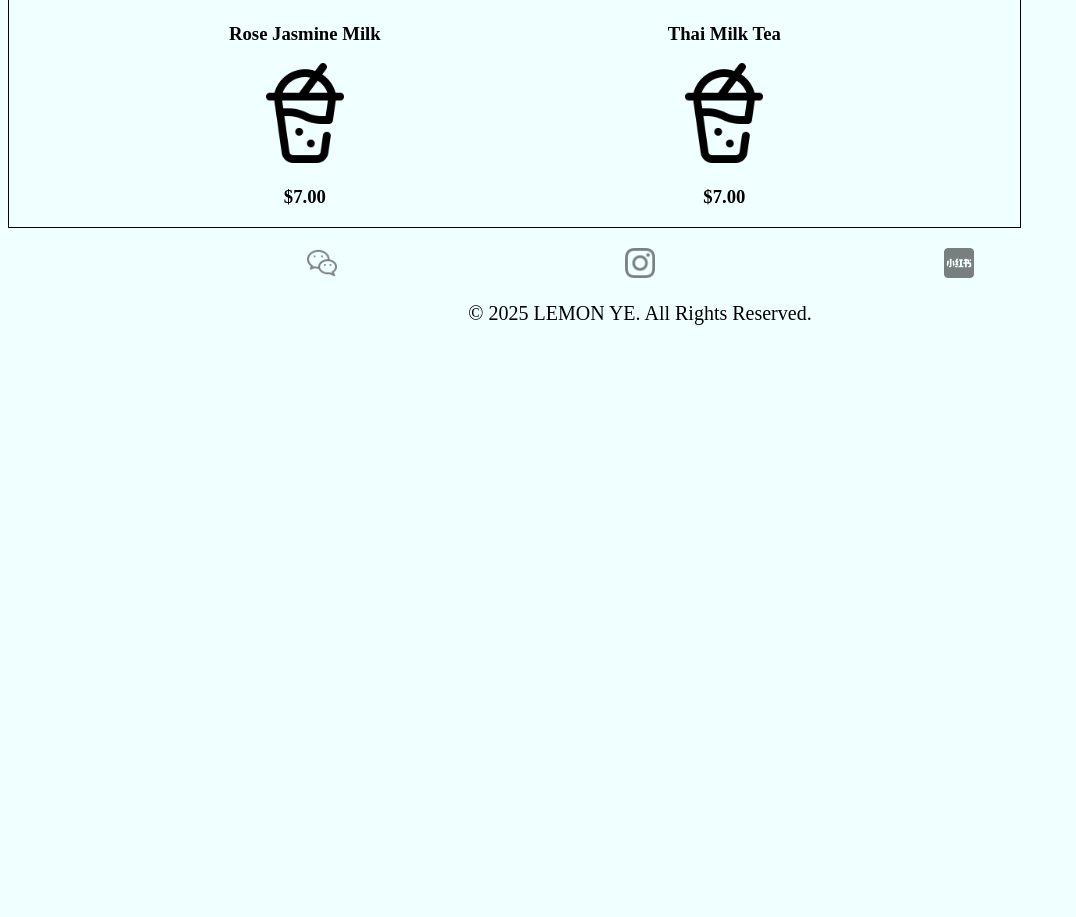
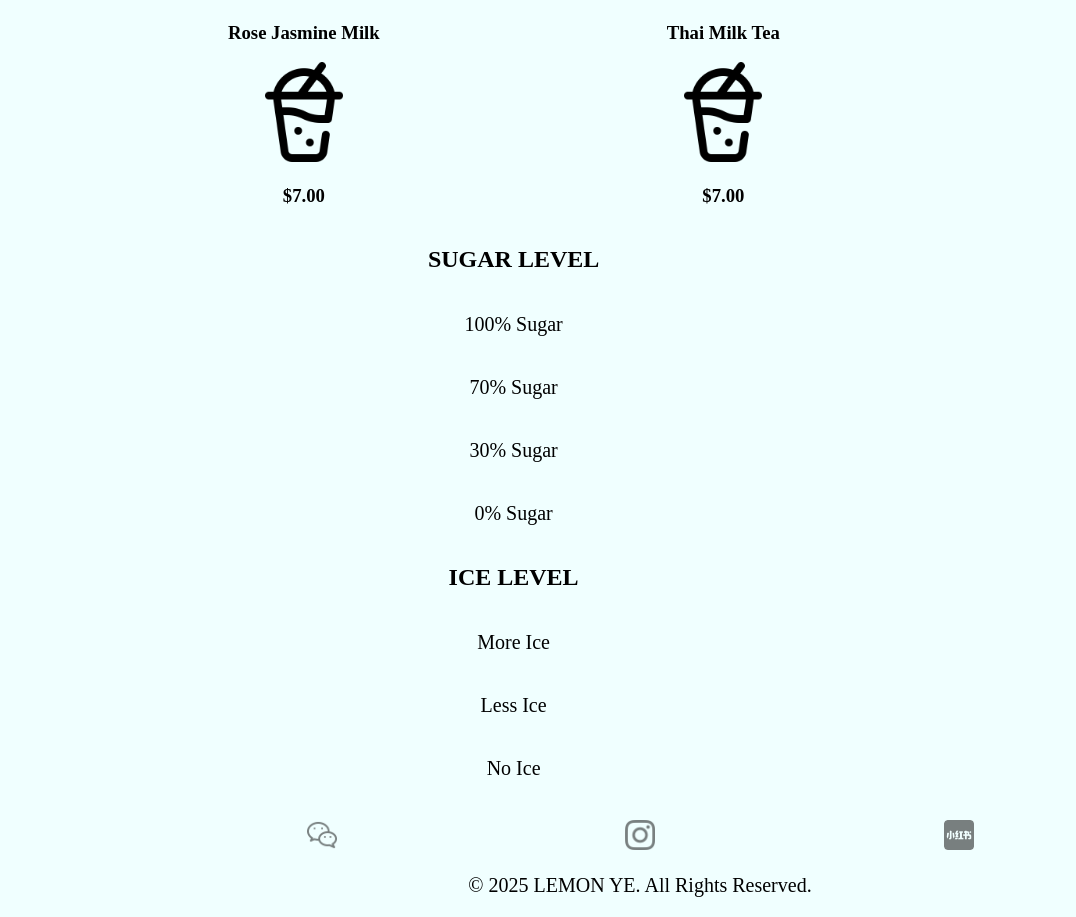
Before and after one commit to Davidyili230/Lemon-Ye, a plain HTML site: page menu.html in a window 1280 px wide. Shown: the part 1470-2387 px from the top of the page, without its empty margins (0-1076 px from the left). Before the commit the page ends 1815 px from the top, so only its background shows below. Drawn offline with Linux system fonts and the light colour scheme.

Commit message:
added sugar and ice level

```diff
--- a/menu.html
+++ b/menu.html
@@ -106,6 +106,19 @@
                         <h3>$7.00</h3>
                     </div>
                 </section>
+                <h2 id="sugar-level">SUGAR LEVEL</h2>
+                <section class="center">
+                    <p>100% Sugar</p>
+                    <p>70% Sugar</p>
+                    <p>30% Sugar</p>
+                    <p>0% Sugar</p>
+                </section>
+                <h2 id="ice-level">ICE LEVEL</h2>
+                <section class="center">
+                    <p>More Ice</p>
+                    <p>Less Ice</p>
+                    <p>No Ice</p>
+                </section>
             </div>
 
 
@@ -114,6 +127,8 @@
                 <button class="menu-button" onclick="scrollToSection('lemon-tea')" aria-label="Scroll to lemon tea section">Lemon Tea</button>
                 <button class="menu-button" onclick="scrollToSection('fruit-tea')" aria-label="Scroll to fruit tea section">Fruit Tea</button>
                 <button class="menu-button" onclick="scrollToSection('fresh-milk')" aria-label="Scroll to fresh milk section">Fresh Milk</button>
+                <button class="menu-button" onclick="scrollToSection('sugar-level')" aria-label="Scroll to fresh milk section">Sugar Level</button>
+                <button class="menu-button" onclick="scrollToSection('ice-level')" aria-label="Scroll to fresh milk section">Ice Level</button>
             </aside>
         </div>
 
--- a/style.css
+++ b/style.css
@@ -126,8 +126,6 @@ main {
     display: flex;
     flex-direction: column;
     width: 80%;
-    border: 1px;
-    border-style: solid;
     align-items: center;
     margin-bottom: 10px;
 }
@@ -177,6 +175,14 @@ main {
     text-decoration: none;
 }
 
+.center {
+    display: flex;
+    justify-content: center;
+    align-items: center;
+    flex-direction: column;
+
+}
+
 /*
     identifiers
 */
```
